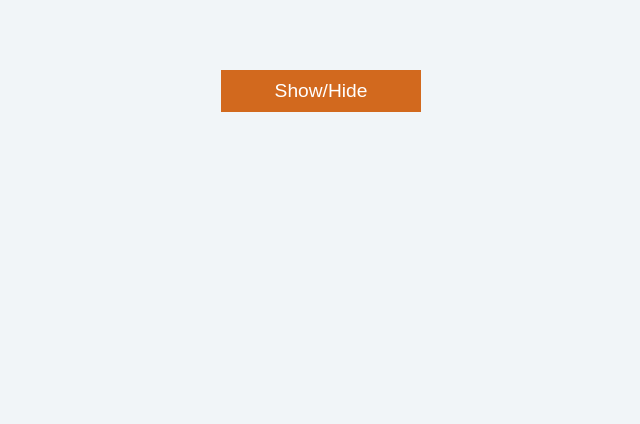
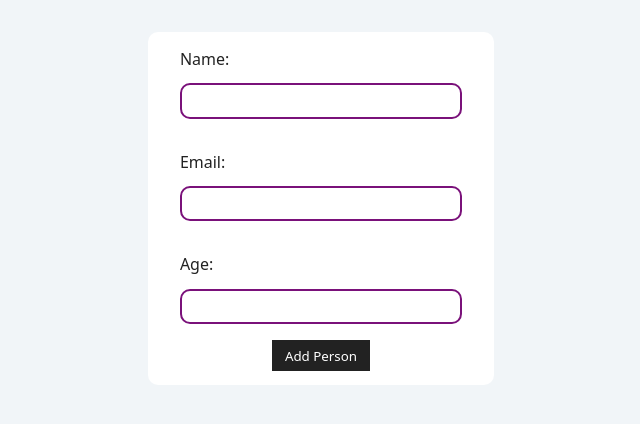
Before and after one commit to michaelboateng1/react-basics, a React (Create React App) app: page / in a window 1280 px wide. Shown: the top 424 px of the page, without its empty margins (319-959 px from the left). Built offline with nearby package versions, Linux system fonts and the light colour scheme.

Commit message:
Added forms controlled inputs

```diff
--- a/src/App.js
+++ b/src/App.js
@@ -19,7 +19,11 @@ import "./index.css";
 // import GetUser from "./advance_react/conditional_rendring/get-data";
 // import ShortCircute from "./advance_react/conditional_rendring/short_circuting";
 // import ShortCircuteExample from "./advance_react/conditional_rendring/short_circute-examples";
-import ShowAndHide from "./advance_react/conditional_rendring/show_hide";
+// import ShowAndHide from "./advance_react/conditional_rendring/show_hide";
+
+// ! /* forms */
+// import ControlledInputBasics from "./advance_react/forms/controlled_input";
+import MultipleInputs from "./advance_react/forms/multiple_inputs";
 
 function App() {
   return (
@@ -41,7 +45,11 @@ function App() {
         {/* <GetUser /> */}
         {/* <ShortCircute /> */}
         {/* <ShortCircuteExample /> */}
-        <ShowAndHide />
+        {/* <ShowAndHide /> */}
+
+        {/* controlled input */}
+        {/* <ControlledInputBasics /> */}
+        <MultipleInputs />
       </div>
     </React.Fragment>
   );
--- /dev/null
+++ b/src/advance_react/forms/controlled_input.js
@@ -0,0 +1,49 @@
+import React, { useState } from "react";
+
+function ControlledInputBasics() {
+  const [name, setName] = useState("");
+  const [email, setEmail] = useState("");
+  const [people, setPeople] = useState([]);
+
+  const hundleSubmit = (e) => {
+    e.preventDefault();
+    if (name && email) {
+      setPeople((people) => {
+        return [...people, { id: new Date().getTime().toString(), name, email }];
+      });
+      setName("");
+      setEmail("");
+    } else {
+      console.log("Please fill in your name and email");
+    }
+  };
+
+  return (
+    <>
+      <article>
+        <form onSubmit={hundleSubmit}>
+          <div className="form-controlle">
+            <label htmlFor="name">Name: </label>
+            <input type="text" id="name" name="fullName" value={name} onChange={(e) => setName(e.target.value)} />
+          </div>
+          <div className="form-controlle">
+            <label htmlFor="email">Email: </label>
+            <input type="text" id="email" name="email" value={email} onChange={(e) => setEmail(e.target.value)} />
+          </div>
+          <button type="submit">Add Person</button>
+        </form>
+      </article>
+      {people.map((person) => {
+        const { id, name, email } = person;
+        return (
+          <div className="person" key={id}>
+            <h4>{name}</h4>
+            <p>{email}</p>
+          </div>
+        );
+      })}
+    </>
+  );
+}
+
+export default ControlledInputBasics;
--- /dev/null
+++ b/src/advance_react/forms/multiple_inputs.js
@@ -0,0 +1,59 @@
+import React, { useState } from "react";
+
+function MultipleInputs() {
+  const [person, setPerson] = useState({ name: "", email: "", age: "" });
+  const [people, setPeople] = useState([]);
+
+  const hundleChange = (e) => {
+    const elementName = e.target.name;
+    const value = e.target.value;
+    const newPerson = { ...person, [elementName]: value, id: new Date().getTime().toString() };
+    setPerson(newPerson);
+  };
+
+  const hundleSubmit = (e) => {
+    const { name, email, age } = person;
+    e.preventDefault();
+
+    if ((name, email, age)) {
+      setPeople([...people, person]);
+      setPerson({ name: "", email: "", age: "" });
+    } else {
+      console.log("Please fill the form.");
+    }
+  };
+
+  return (
+    <>
+      <article>
+        <form onSubmit={hundleSubmit}>
+          <div className="form-controlle">
+            <label htmlFor="name">Name: </label>
+            <input type="text" id="name" name="name" value={person.name} onChange={hundleChange} />
+          </div>
+          <div className="form-controlle">
+            <label htmlFor="email">Email: </label>
+            <input type="text" id="email" name="email" value={person.email} onChange={hundleChange} />
+          </div>
+          <div className="form-controlle">
+            <label htmlFor="age">Age: </label>
+            <input type="number" id="age" name="age" value={person.age} onChange={hundleChange} />
+          </div>
+          <button type="submit">Add Person</button>
+        </form>
+      </article>
+      {people.map((person) => {
+        const { id, name, email, age } = person;
+        return (
+          <div className="person" key={id}>
+            <h4>{name}</h4>
+            <p>{age}</p>
+            <p>{email}</p>
+          </div>
+        );
+      })}
+    </>
+  );
+}
+
+export default MultipleInputs;
--- a/src/index.css
+++ b/src/index.css
@@ -5,8 +5,7 @@
 }
 
 body {
-  font-family: system-ui, -apple-system, BlinkMacSystemFont, "Segoe UI", Roboto,
-    Oxygen, Ubuntu, Cantarell, "Open Sans", "Helvetica Neue", sans-serif;
+  font-family: system-ui, -apple-system, BlinkMacSystemFont, "Segoe UI", Roboto, Oxygen, Ubuntu, Cantarell, "Open Sans", "Helvetica Neue", sans-serif;
   background-color: #f1f5f8;
   color: #222;
   display: flex;
@@ -43,6 +42,7 @@ h6 {
   width: 200px;
   cursor: pointer;
   text-transform: capitalize;
+  font-family: inherit;
 }
 
 .item {
@@ -104,3 +104,48 @@ li div h4 {
     grid-template-columns: repeat(4, 1fr);
   }
 }
+
+input {
+  margin-top: 1em;
+  padding: 0.5em 1em;
+  font-family: inherit;
+  border: 2px solid rgb(122, 17, 122);
+  border-radius: 10px;
+  width: 100%;
+}
+
+.form-controlle {
+  padding: 1em 2em;
+}
+
+article {
+  border-radius: 10px;
+  background-color: #fff;
+}
+
+form button {
+  padding: 0.5em 1em;
+  background-color: #222;
+  color: #fff;
+  font-family: inherit;
+  border: none;
+  display: block;
+  margin: 0 auto;
+  margin-bottom: 1em;
+  cursor: pointer;
+}
+
+.person {
+  margin-top: 1em;
+  display: flex;
+  gap: 2em;
+  justify-content: space-between;
+  align-items: center;
+  padding: 0.5em 1em;
+}
+
+.person h4,
+.person p {
+  font-size: 1.2rem;
+  color: rgb(153, 9, 153);
+}
```
